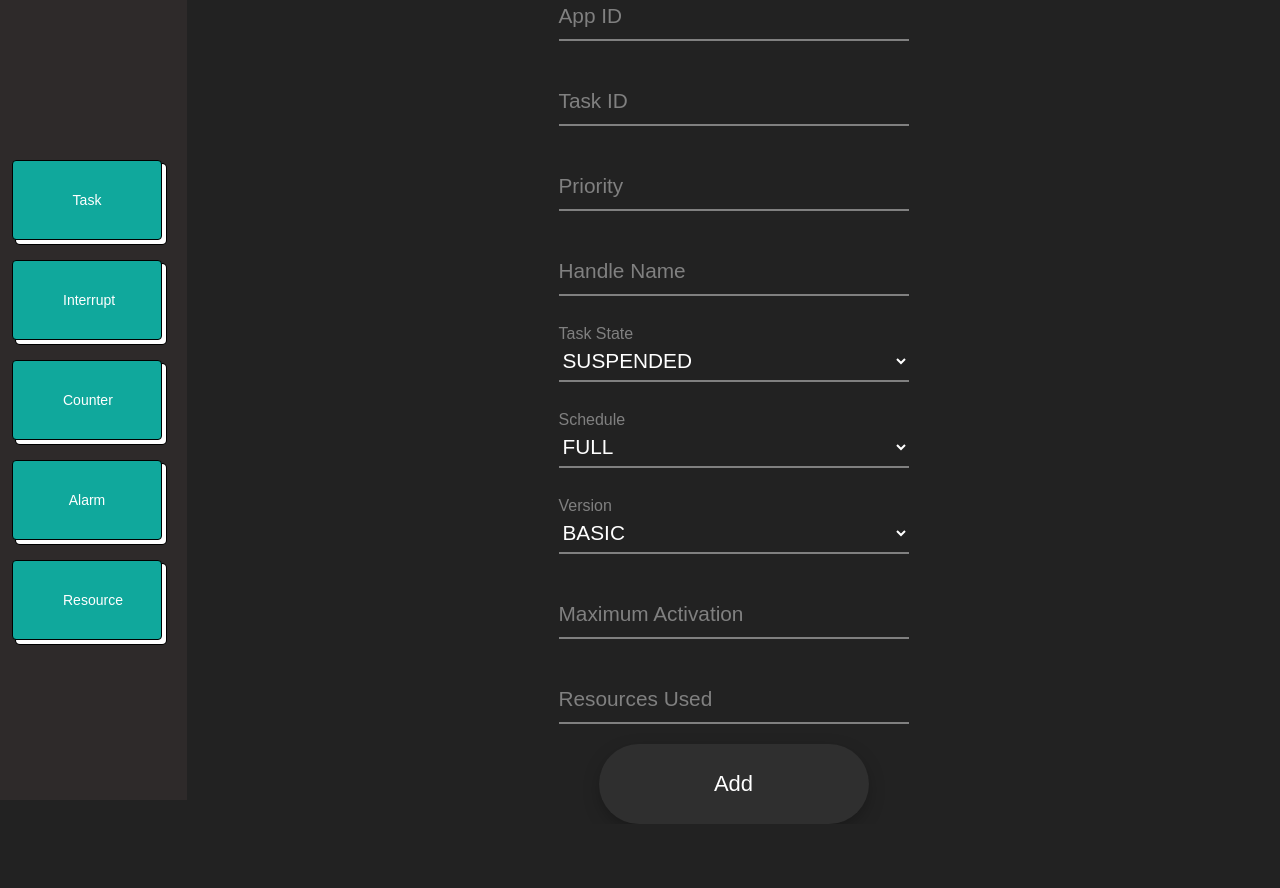
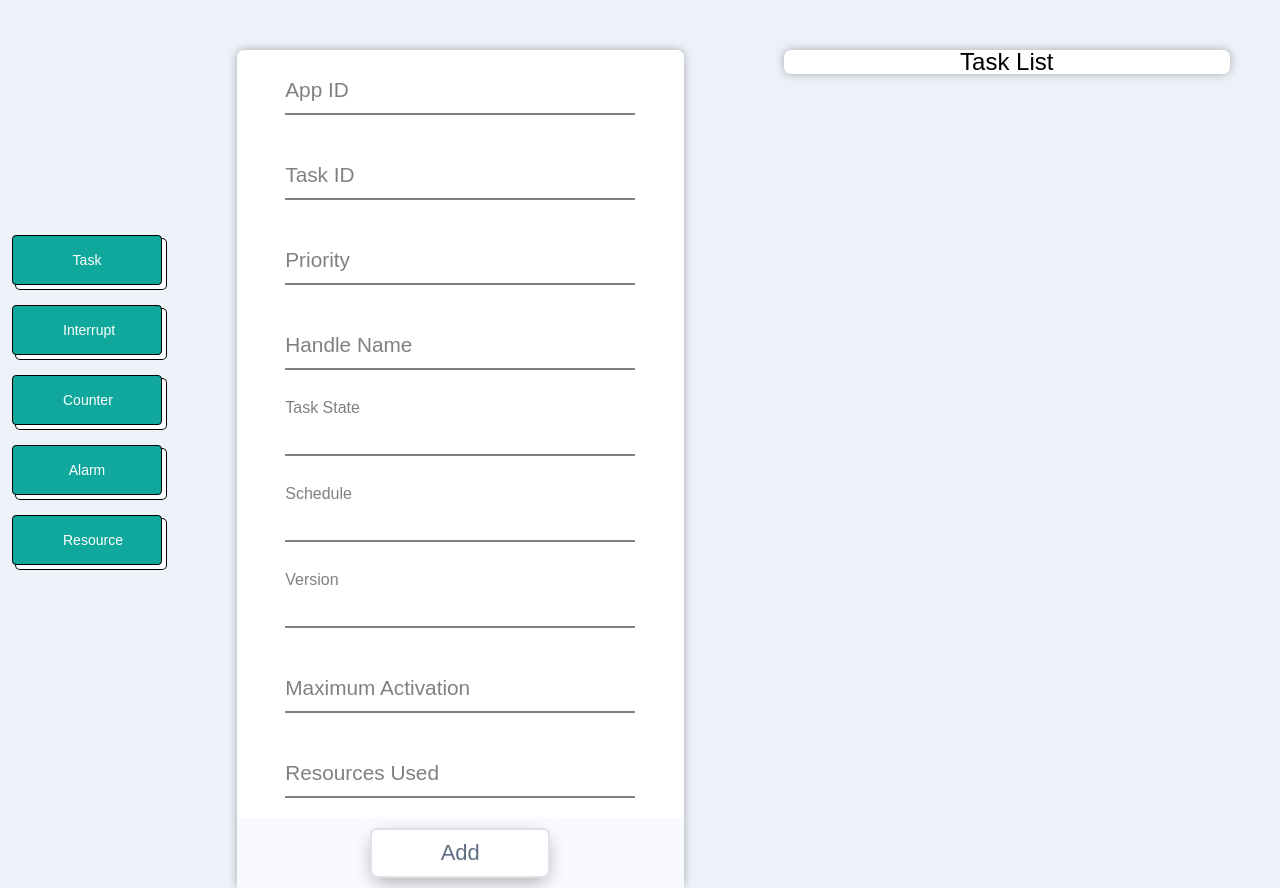
Before and after one commit to AUTOPIA-OS/OSGenerator, a React (Create React App) app: page / in a window 1280 px wide. Before the commit the page ends 824 px from the top, so only its background shows below. Built offline with nearby package versions, Linux system fonts and the light colour scheme.

Commit message:
color changes

```diff
--- a/src/App.css
+++ b/src/App.css
@@ -159,7 +159,7 @@ body {
   align-items: center;
   min-height: 100vh;
   font-size: 1.5rem;
-  background-color:#222222;
+  background-color:#EDF2F9;
 }
 
 #root{
@@ -184,7 +184,7 @@ body {
   flex: 0;
   padding-left: 10px;
   padding-right: 20px;
-  background-color: #2e2a2a;
+  background-color: #EDF2F9;
 }
 
 .content{
@@ -193,6 +193,11 @@ body {
   align-items: center;
   display: flex;
   flex-direction: column;
+  margin: 50px;
+  background-color: #FFFFFF;
+  box-shadow: 0 0 10px 0 rgba(0,0,0,0.3);
+  border-radius: 7px;
+  height: fit-content;
 }
 
 
@@ -258,24 +263,23 @@ body {
   font-family: 'Poppins', sans-serif;
 }
 
-.newbutton{
-
-}
-
 button{
-  width: 270px;
-  height: 80px;
+  width: 180px;
+  height: 50px;
   border: none;
   outline: none;
-  background: #2f2f2f;
-  color: #fff;
+  background: #fff;
+  color: #5E6E82;
   font-size: 22px;
-  border-radius: 40px;
+  border-radius: 7px;
   text-align: center;
   box-shadow: 0 6px 20px -5px rgba(0,0,0,0.4);
   position: relative;
   overflow: hidden;
   cursor: pointer;
+  border: #dee1e7 2px solid;
+  margin-top: 10px;
+  margin-bottom: 10px;
 }
 
 .check-box{
@@ -323,3 +327,25 @@ svg path{
   transition: 1s;
   transition-delay: 1s;
 }
+
+
+
+.containerbox{
+  padding: 20px;
+  margin: 20px auto;
+  margin-top:20px;
+  border-radius:15px;
+  width: 80%;
+  box-shadow: 1px 2px 10px 0px rgba(0,0,0,0.3);
+  background: rgb(53, 198, 195); /* Old browsers */
+  filter: progid:DXImageTransform.Microsoft.gradient( startColorstr='#9bc635', endColorstr='#c0ea67',GradientType=1 ); /* IE6-9 fallback on horizontal gradient */
+}
+
+
+.newbutton{
+  background-color: #F9FAFD;
+  width: 100%;
+  justify-content: center;
+  align-items: center;
+  display: flex;
+}
--- a/src/App.js
+++ b/src/App.js
@@ -68,7 +68,7 @@ function App() {
       <div className='content'>
 
 
-      {pressed == 0 && labelList.map((label, index) => (
+      {pressed === 0 && labelList.map((label, index) => (
         <div className="form__group field" key={index}>
           { [0, 1, 2, 3,7, 8].includes(index) &&
           <input
@@ -170,7 +170,8 @@ function App() {
         </div>
       ))}
 
-    {pressed == 0 && <div className="newbutton">
+      {pressed ===
+      0 && <div className="newbutton">
           <button id="btn" onClick={() => {
             console.log("button clicked");
             const btn = document.querySelector("#btn");
@@ -230,6 +231,34 @@ function App() {
 
       </div>
 
+      <div className='content'>
+        {/* This div will have a list with all the tasks  */}
+
+        <div className='taskList'>
+          <h1>Task List</h1>
+          <ul>
+            {tasksList.map((task, index) => (
+              <div className='containerbox' key={index}>
+                {/* make the text white */}
+                <li style={{   color: '#fff' }}key={index}>
+                  <div className='task'>
+                    <h2>Task {index}</h2>
+                    <p>Name: {task.handleName}</p>
+                    <p>ID: {task.TaskID}</p>
+                    <p>Priority: {task.priority}</p>
+
+                  </div>
+                </li>
+
+              </div>
+            ))}
+          </ul>
+        </div>
+
+
+
+      </div>
+
     </div>
 
 
```
Lines whose indentation alone changed are shown as unchanged.
